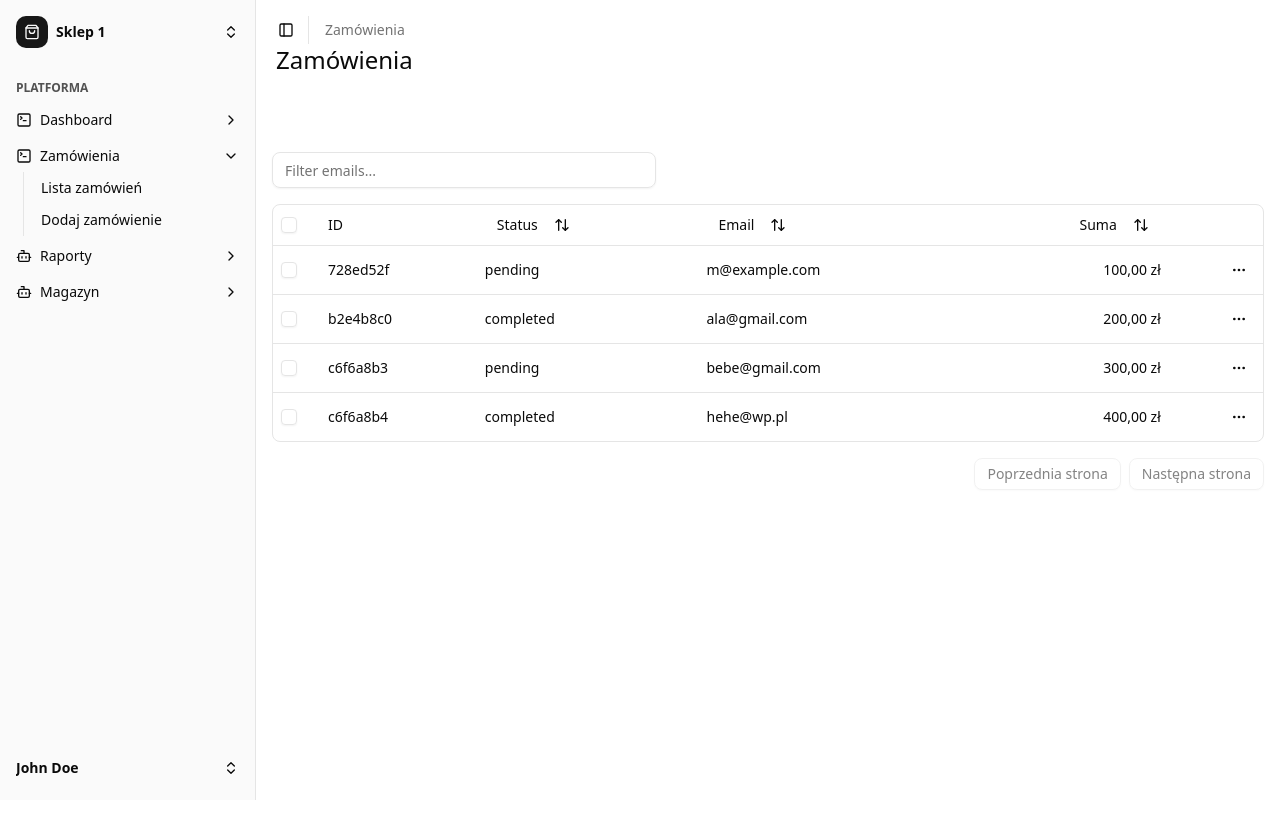
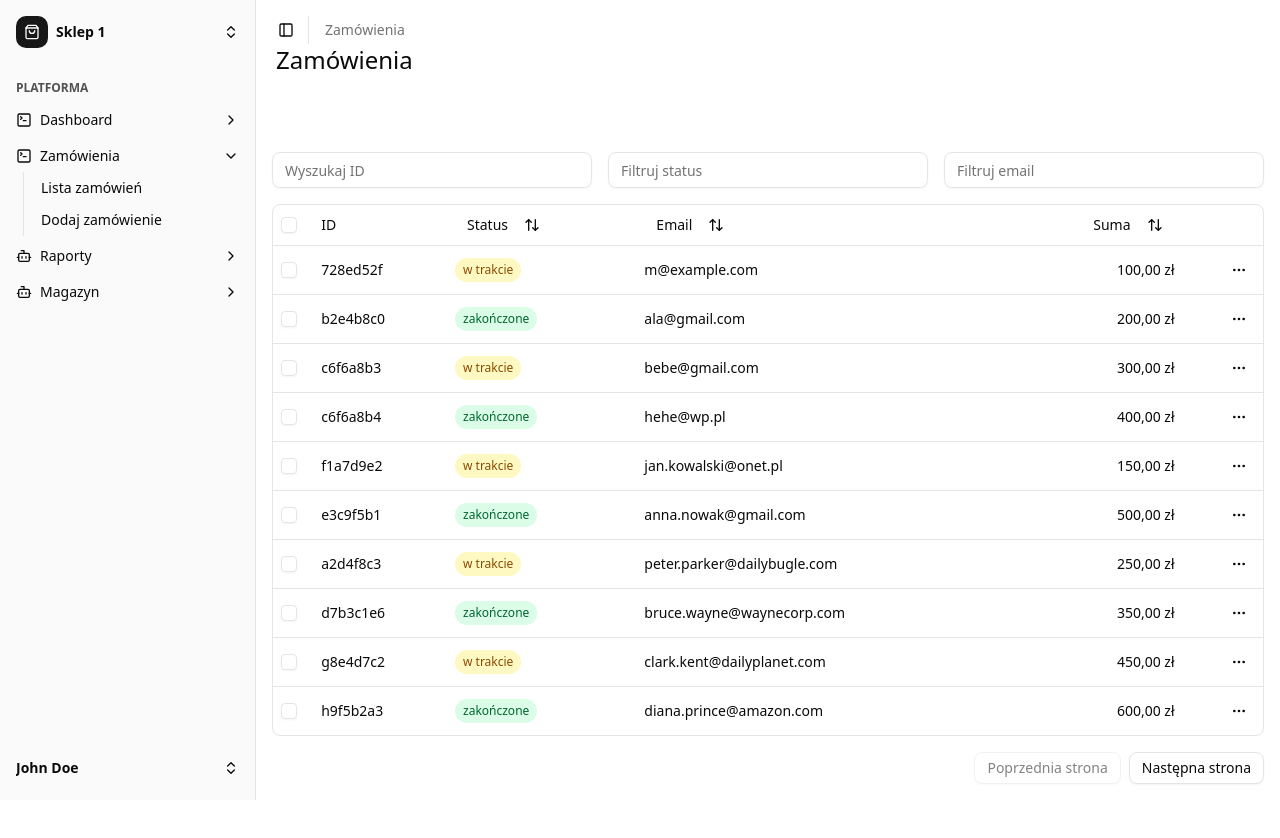
Before and after one commit to TomekPetrykowski/startup-hack, a Next.js app: page /orders in a window 1280 px wide. Shown: the top 838 px of the page. Before the commit the page ends 800 px from the top, so only its background shows below. Built offline with nearby package versions, Linux system fonts and the light colour scheme.

Commit message:
Order data table with filters

```diff
--- a/app/(main)/orders/columns.js
+++ b/app/(main)/orders/columns.js
@@ -46,6 +46,20 @@ export const columns = [
           Status
           <ArrowUpDown className="ml-2 h-4 w-4" />
         </Button>
+      );
+    },
+    cell: ({ row }) => {
+      const status = row.getValue("status");
+
+      return (
+        <div
+          className={`px-2 py-1 rounded-full text-xs font-medium w-fit ${
+            status === "zakończone"
+              ? "bg-green-100 text-green-800"
+              : "bg-yellow-100 text-yellow-800"
+          }`}>
+          {status}
+        </div>
       );
     },
   },
--- a/app/(main)/orders/page.jsx
+++ b/app/(main)/orders/page.jsx
@@ -6,26 +6,117 @@ async function getData() {
     {
       id: "728ed52f",
       amount: 100,
-      status: "pending",
+      status: "w trakcie",
       email: "m@example.com",
     },
     {
       id: "b2e4b8c0",
       amount: 200,
-      status: "completed",
+      status: "zakończone",
       email: "ala@gmail.com",
     },
     {
       id: "c6f6a8b3",
       amount: 300,
-      status: "pending",
+      status: "w trakcie",
       email: "bebe@gmail.com",
     },
+    { id: "c6f6a8b4", amount: 400, status: "zakończone", email: "hehe@wp.pl" },
     {
-      id: "c6f6a8b4",
-      amount: 400,
-      status: "completed",
-      email: "hehe@wp.pl",
+      id: "f1a7d9e2",
+      amount: 150,
+      status: "w trakcie",
+      email: "jan.kowalski@onet.pl",
+    },
+    {
+      id: "e3c9f5b1",
+      amount: 500,
+      status: "zakończone",
+      email: "anna.nowak@gmail.com",
+    },
+    {
+      id: "a2d4f8c3",
+      amount: 250,
+      status: "w trakcie",
+      email: "peter.parker@dailybugle.com",
+    },
+    {
+      id: "d7b3c1e6",
+      amount: 350,
+      status: "zakończone",
+      email: "bruce.wayne@waynecorp.com",
+    },
+    {
+      id: "g8e4d7c2",
+      amount: 450,
+      status: "w trakcie",
+      email: "clark.kent@dailyplanet.com",
+    },
+    {
+      id: "h9f5b2a3",
+      amount: 600,
+      status: "zakończone",
+      email: "diana.prince@amazon.com",
+    },
+    {
+      id: "i2g6d8e4",
+      amount: 700,
+      status: "w trakcie",
+      email: "tony.stark@starkindustries.com",
+    },
+    {
+      id: "j3h7f9b5",
+      amount: 800,
+      status: "zakończone",
+      email: "steve.rogers@shield.gov",
+    },
+    {
+      id: "k4i8g2d6",
+      amount: 900,
+      status: "w trakcie",
+      email: "natasha.romanoff@spy.org",
+    },
+    {
+      id: "l5j9h3f7",
+      amount: 1000,
+      status: "zakończone",
+      email: "thor.odinson@asgard.com",
+    },
+    {
+      id: "m6k2i4g8",
+      amount: 1100,
+      status: "w trakcie",
+      email: "bruce.banner@lab.com",
+    },
+    {
+      id: "n7l3j5h9",
+      amount: 1200,
+      status: "zakończone",
+      email: "barry.allen@ccpd.com",
+    },
+    {
+      id: "o8m4k6i2",
+      amount: 1300,
+      status: "w trakcie",
+      email: "hal.jordan@glc.com",
+    },
+    {
+      id: "p9n5l7j3",
+      amount: 1400,
+      status: "zakończone",
+      email: "arthur.curry@atlantis.com",
+    },
+    {
+      id: "q1o6m8k4",
+      amount: 1500,
+      status: "w trakcie",
+      email: "selina.kyle@gotham.com",
+    },
+    {
+      id: "r2p7n9l5",
+      amount: 1600,
+      status: "zakończone",
+      email: "lex.luthor@luthorcorp.com",
     },
   ];
 }
--- a/components/ui/data-table.jsx
+++ b/components/ui/data-table.jsx
@@ -47,9 +47,25 @@ export function DataTable({ columns, data }) {
 
   return (
     <div>
-      <div className="flex items-center py-4">
+      <div className="flex gap-4 items-center py-4">
         <Input
-          placeholder="Filter emails..."
+          placeholder="Wyszukaj ID"
+          value={table.getColumn("id")?.getFilterValue() ?? ""}
+          onChange={(event) =>
+            table.getColumn("id")?.setFilterValue(event.target.value)
+          }
+          className="max-w-sm"
+        />
+        <Input
+          placeholder="Filtruj status"
+          value={table.getColumn("status")?.getFilterValue() ?? ""}
+          onChange={(event) =>
+            table.getColumn("status")?.setFilterValue(event.target.value)
+          }
+          className="max-w-sm"
+        />
+        <Input
+          placeholder="Filtruj email"
           value={table.getColumn("email")?.getFilterValue() ?? ""}
           onChange={(event) =>
             table.getColumn("email")?.setFilterValue(event.target.value)
```
